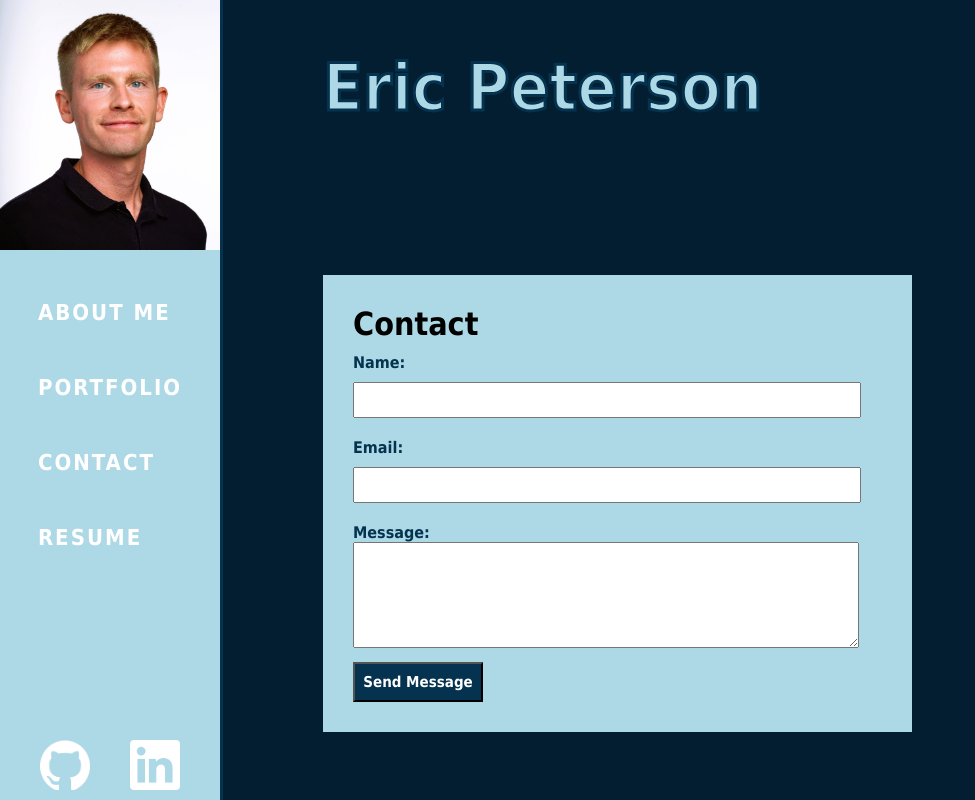
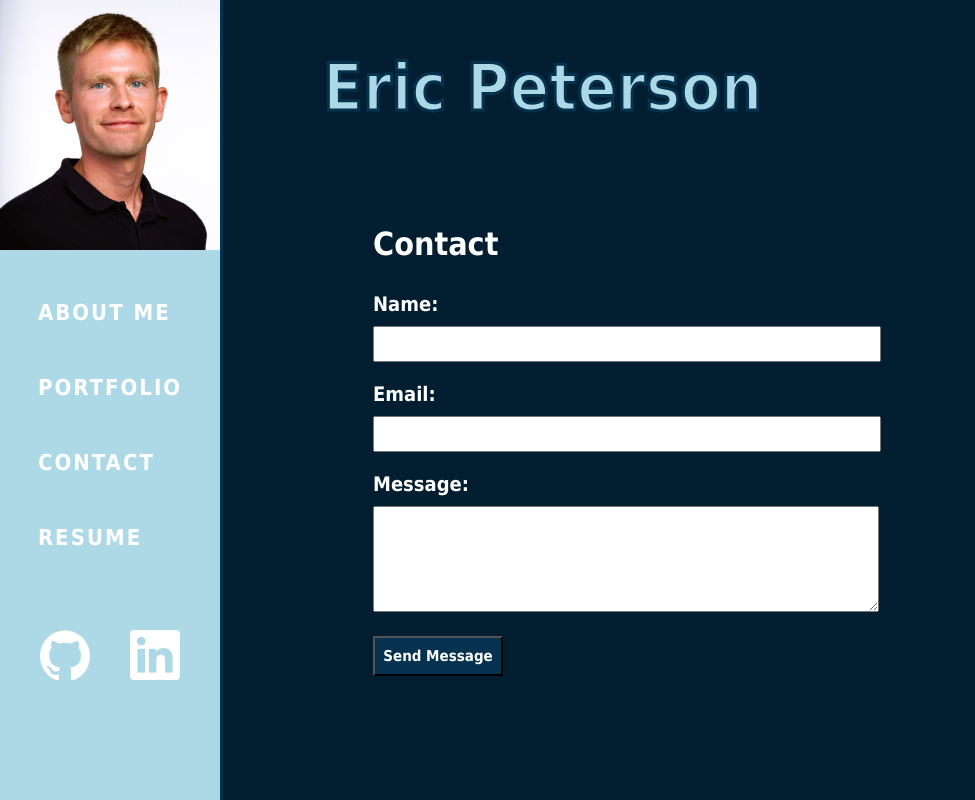
Before and after one commit to ericlyn4s/eric-peterson-react-portfolio, a React (Vite) app: page /contact in a window 1280 px wide. Shown: the top 800 px of the page, without its empty margins (0-975 px from the left). Built offline with nearby package versions, Linux system fonts and the light colour scheme.

Commit message:
More formatting and resume page formatted'

```diff
--- a/src/App.css
+++ b/src/App.css
@@ -18,7 +18,7 @@ main {
 
 header {
   background-color: lightblue;
-  height: 90vh;
+  height: 610px;
   width: 220px;
   display: flex;
   flex-direction: column;
@@ -43,13 +43,11 @@ header {
   margin-top: 30px;
 }
 
-#about-me {
+#about-me, #resume-section {
   margin-left: 100px;
   margin-right: 100px;
   padding: 50px;
-  border: solid rgb(5, 51, 79);
-  background-color: lightblue;
-  color: rgb(5, 51, 79);
+  color: white;
 }
 
 header a {
@@ -75,11 +73,11 @@ header a {
 /* Setting up each project 'box' */
 .projects {
   display: flex;
-  margin: 50px;
+  margin: 50px 50px 50px 150px;
   border: 5px solid lightblue;
   padding: -10px;
-  height: 200px;
-  width: 40%;
+  height: 250px;
+  width: 900px;;
   flex-basis: 0 0 10x;
 }
 
@@ -131,11 +129,11 @@ header a {
 }
 
 form.container {
-  margin: 100px;
-  width: 50%;
+  margin: 20px 50px 50px 120px;
+  width: 700px;
   padding: 30px;
-  background-color: lightblue;
   display: block;
+  color: white;
 }
 
 .contact-field {
@@ -145,8 +143,8 @@ form.container {
 }
 
 .contact-label {
-  color: rgb(5, 51, 79);
   font-weight: bold;
+  font-size: 20px;
 }
 
 #name, #email {
@@ -158,6 +156,7 @@ form.container {
 #message {
   width: 500px;
   height: 100px;
+  margin-top: 10px;
 }
 
 #form-button {
@@ -167,7 +166,10 @@ form.container {
   color: white;
   font-size: 15px;
   font-weight: bold;
+  margin-top: 10px;
 }
+
+<!--Resume Formatting--->
 
 <!--Footer Formatting--->
 header a:hover {
@@ -182,7 +184,7 @@ footer {
   display: flex;
   justify-content: center;
   width: 220px;
-  height: 10%;
+  height: 1500px;
   background-color: lightblue;
   border-right: solid rgb(5, 51, 79);
 }
--- a/src/pages/AboutMePage.jsx
+++ b/src/pages/AboutMePage.jsx
@@ -2,7 +2,7 @@ function AboutMe() {
     return (
     <>
       <div id="about-me">
-        <h1>About Me</h1>
+        <h1>Hello!</h1>
           <h2>I'm a recent graduate of the 2U/UT Austin Texas coding bootcamp, where I gained a strong foundation in full-stack web development. With a
           background as an operations analysis, I approach my work analytically and with a consideration for efficiency. My current focus is on frontend development, and I'm eager to break into the field and build dynamic user experiences.
           Please peruse my portfolio and I look forward to hearing from you!</h2>
--- a/src/pages/ContactPage.jsx
+++ b/src/pages/ContactPage.jsx
@@ -15,7 +15,7 @@ function ContactPage() {
     <>
        {/* Updated heading */}
       <form className="container" onSubmit={handleSubmit}>
-      <h1>Contact</h1>
+      <h1>Contact</h1><br></br>
         <div className="contact-field">
           <label htmlFor="name" className="contact-label">Name:</label>
           <input
--- a/src/pages/ResumePage.jsx
+++ b/src/pages/ResumePage.jsx
@@ -1,8 +1,30 @@
 function ResumePage() {
     return (
-    <>
-      <h1>Hi!</h1>
-    </>
+      <div id="resume-section">
+        <h1>Resume</h1>
+        <br></br>
+        <h3>Download my resume</h3>
+        <h2>Front-end Proficiencies</h2>
+          <ul>
+            <li>HTML</li>
+            <li>CSS</li>
+            <li>JavaScript</li>
+            <li>jQuery</li>
+            <li>Responsive Design</li>
+            <li>React</li>
+            <li>Bootstrap</li>
+          </ul>
+        <h2>Back-end Proficiencies</h2>
+          <ul>
+            <li>APIs</li>
+            <li>Node</li>
+            <li>Express</li>
+            <li>MySQL, Sequelize</li>
+            <li>MongoDB, Mongoose</li>
+            <li>REST</li>
+            <li>GraphQL</li>
+          </ul>
+    </div>
     )
   }
 
```
